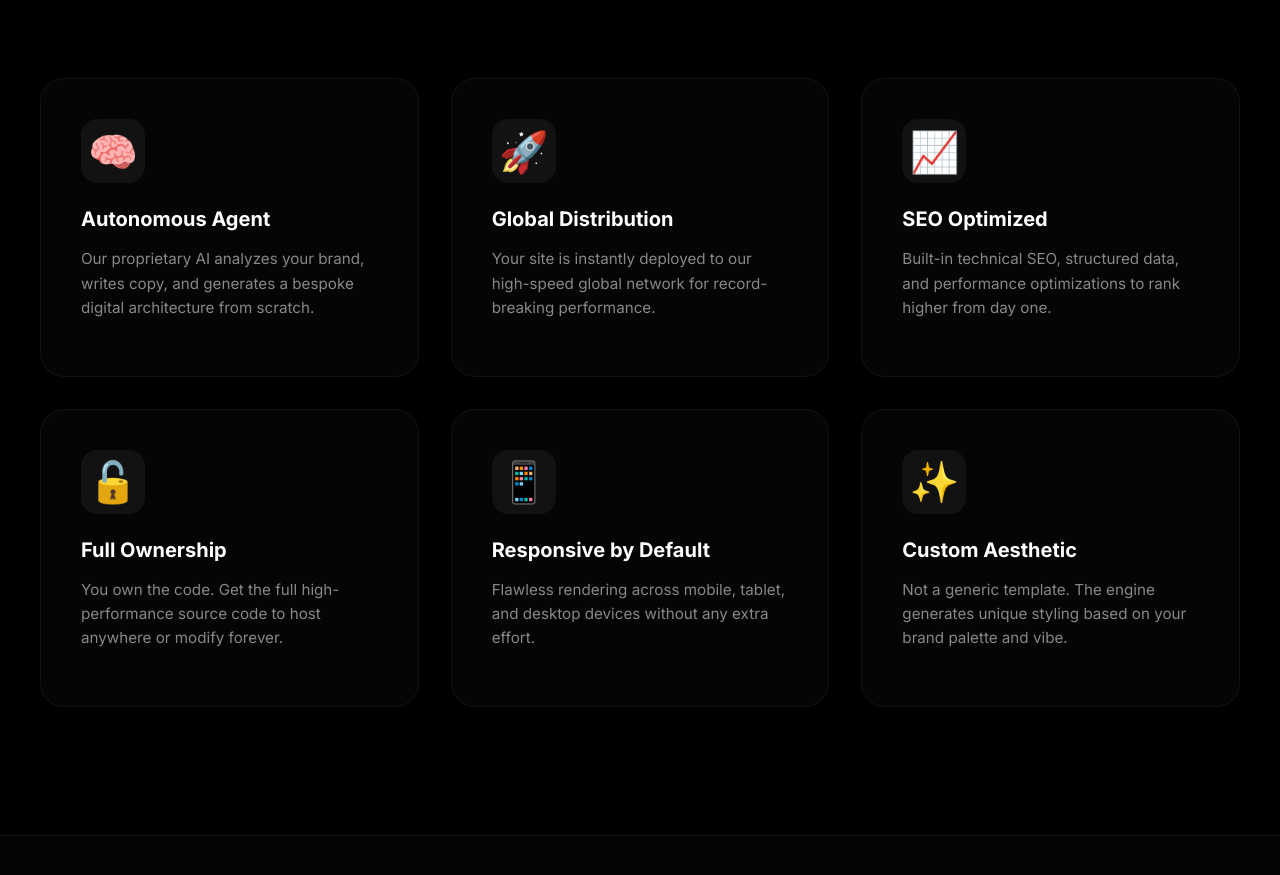
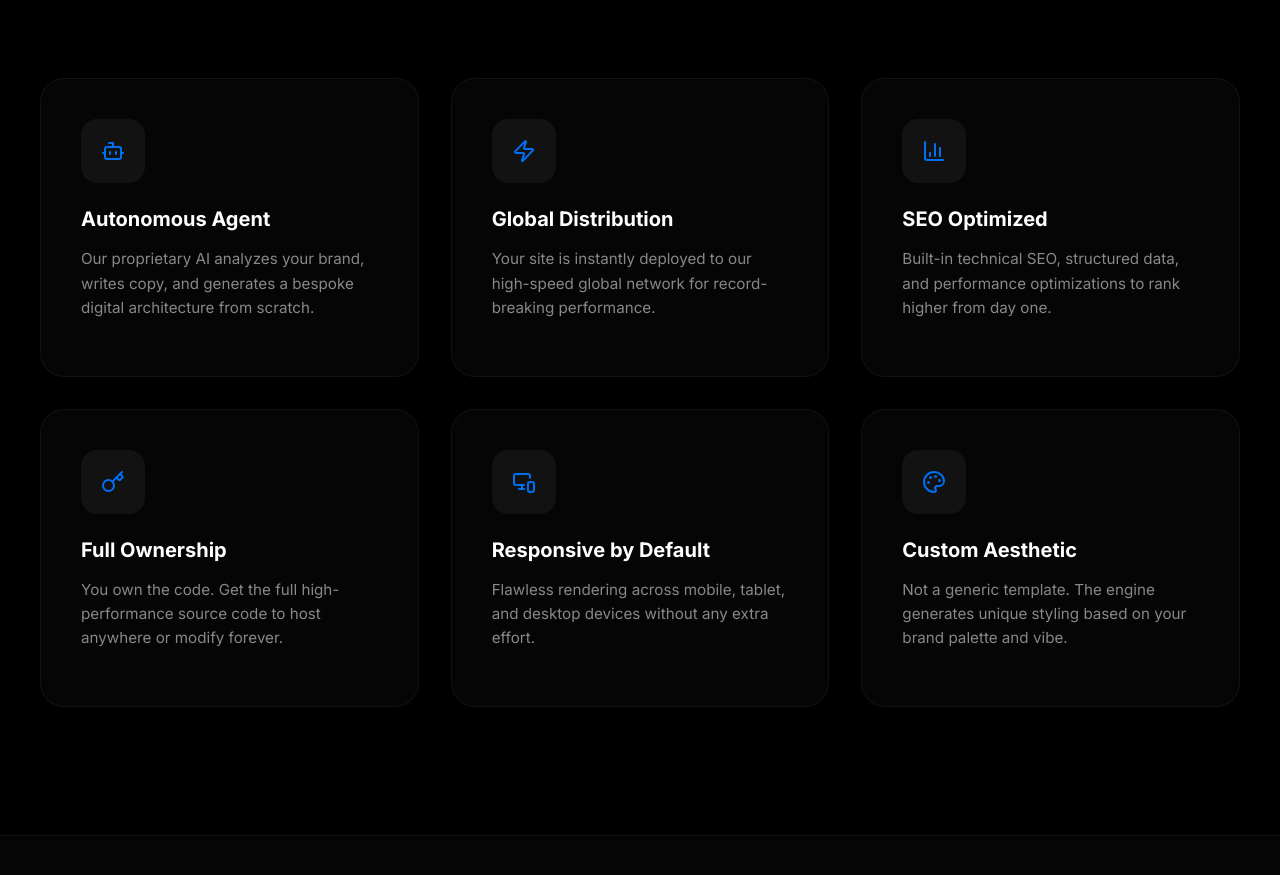
Before and after one commit to fluxlabs/flux-website-builder, a Next.js app: page / in a window 1280 px wide. Shown: the part 1623-2498 px from the top of the page. Built offline with nearby package versions, Linux system fonts and the light colour scheme.

Commit message:
✨ Brand: Upgrade 'Why Flux Wins' icons to Lucide

```diff
--- a/package.json
+++ b/package.json
@@ -20,6 +20,7 @@
     "cloudinary": "^2.9.0",
     "framer-motion": "^12.34.3",
     "fs-extra": "^11.3.3",
+    "lucide-react": "^0.575.0",
     "next": "^16.1.6",
     "node-vibrant": "^4.0.4",
     "octokit": "^5.0.5",
--- a/src/components/Features/Features.module.css
+++ b/src/components/Features/Features.module.css
@@ -49,7 +49,6 @@
 }
 
 .icon {
-  font-size: 2.5rem;
   margin-bottom: 1.5rem;
   background: rgba(255, 255, 255, 0.05);
   width: 64px;
@@ -58,6 +57,7 @@
   justify-content: center;
   align-items: center;
   border-radius: 16px;
+  color: #0070f3;
 }
 
 .card h3 {
--- a/src/components/Features/Features.tsx
+++ b/src/components/Features/Features.tsx
@@ -2,37 +2,38 @@
 
 import styles from "./Features.module.css";
 import { motion } from "framer-motion";
+import { Bot, Zap, BarChart3, Key, MonitorSmartphone, Palette } from "lucide-react";
 
 const features = [
   {
     title: "Autonomous Agent",
     description: "Our proprietary AI analyzes your brand, writes copy, and generates a bespoke digital architecture from scratch.",
-    icon: "🧠"
+    icon: <Bot size={24} />
   },
   {
     title: "Global Distribution",
     description: "Your site is instantly deployed to our high-speed global network for record-breaking performance.",
-    icon: "🚀"
+    icon: <Zap size={24} />
   },
   {
     title: "SEO Optimized",
     description: "Built-in technical SEO, structured data, and performance optimizations to rank higher from day one.",
-    icon: "📈"
+    icon: <BarChart3 size={24} />
   },
   {
     title: "Full Ownership",
     description: "You own the code. Get the full high-performance source code to host anywhere or modify forever.",
-    icon: "🔓"
+    icon: <Key size={24} />
   },
   {
     title: "Responsive by Default",
     description: "Flawless rendering across mobile, tablet, and desktop devices without any extra effort.",
-    icon: "📱"
+    icon: <MonitorSmartphone size={24} />
   },
   {
     title: "Custom Aesthetic",
     description: "Not a generic template. The engine generates unique styling based on your brand palette and vibe.",
-    icon: "✨"
+    icon: <Palette size={24} />
   }
 ];
 
```
Also changed, not shown: 1 other file (tests, documents, lock files or other folders).
